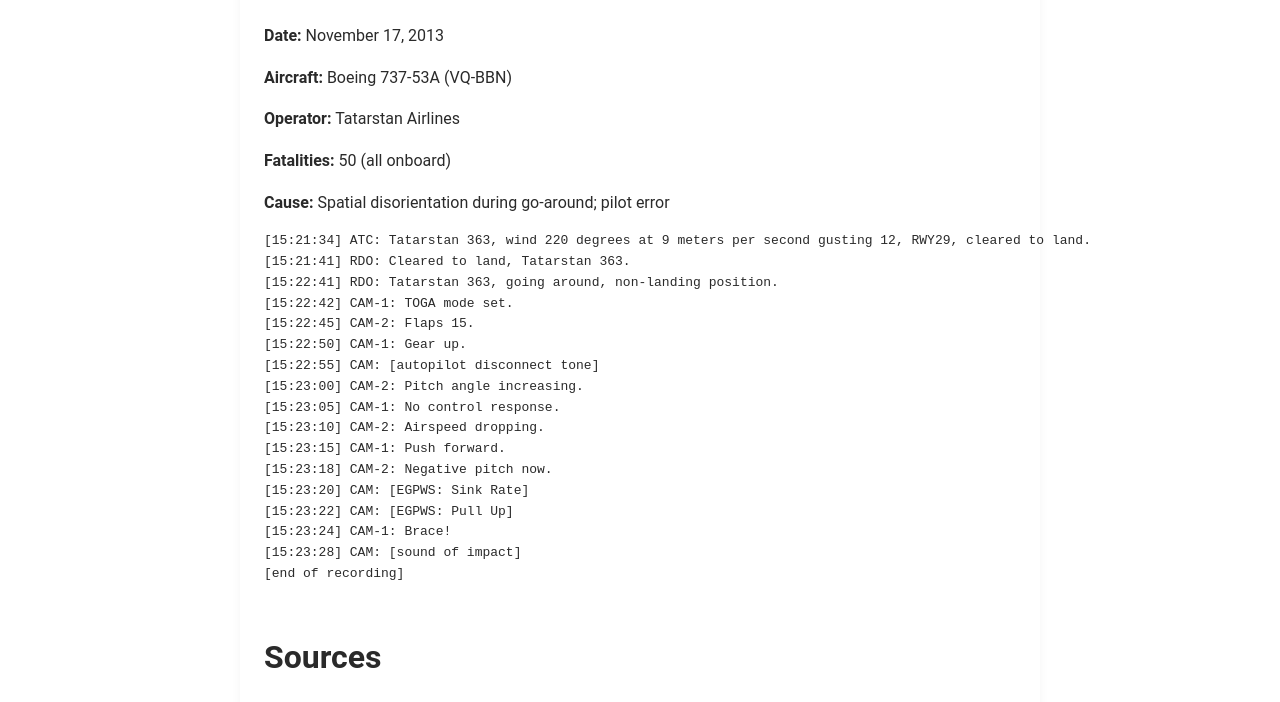
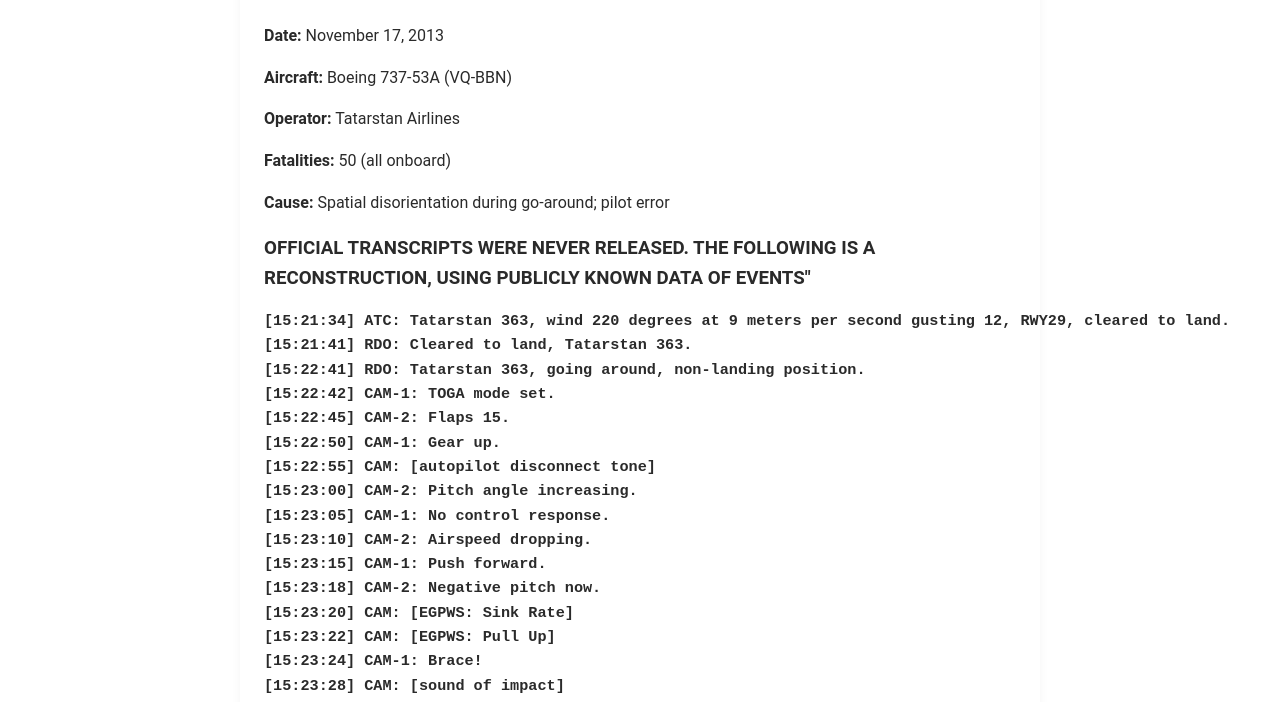
Before and after one commit to Shujogga/AirCrashArchives, a website: page transcript/tr_tatarstan-363.html in a window 1280 px wide. Shown: the part 225-927 px from the top of the page. Drawn offline with Linux system fonts and the light colour scheme.

Commit message:
Update tr_tatarstan-363.html

```diff
--- a/transcript/tr_tatarstan-363.html
+++ b/transcript/tr_tatarstan-363.html
@@ -45,6 +45,7 @@
     </section>
 
     <section class="transcript">
+<h3> OFFICIAL TRANSCRIPTS WERE NEVER RELEASED. THE FOLLOWING IS A RECONSTRUCTION, USING PUBLICLY KNOWN DATA OF EVENTS"
       <pre>
 [15:21:34] ATC: Tatarstan 363, wind 220 degrees at 9 meters per second gusting 12, RWY29, cleared to land.
 [15:21:41] RDO: Cleared to land, Tatarstan 363.
@@ -63,6 +64,8 @@
 [15:23:24] CAM-1: Brace!
 [15:23:28] CAM: [sound of impact]
 [end of recording]
+
+
       </pre>
     </section>
 
```
